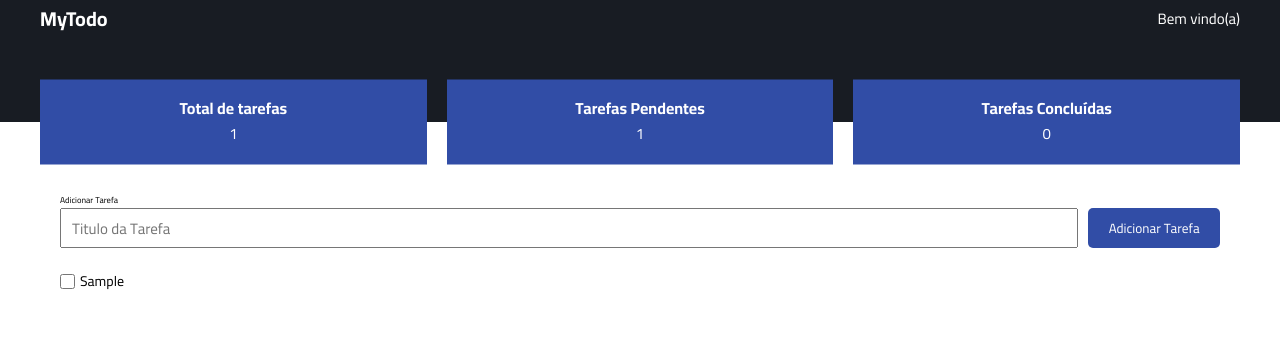
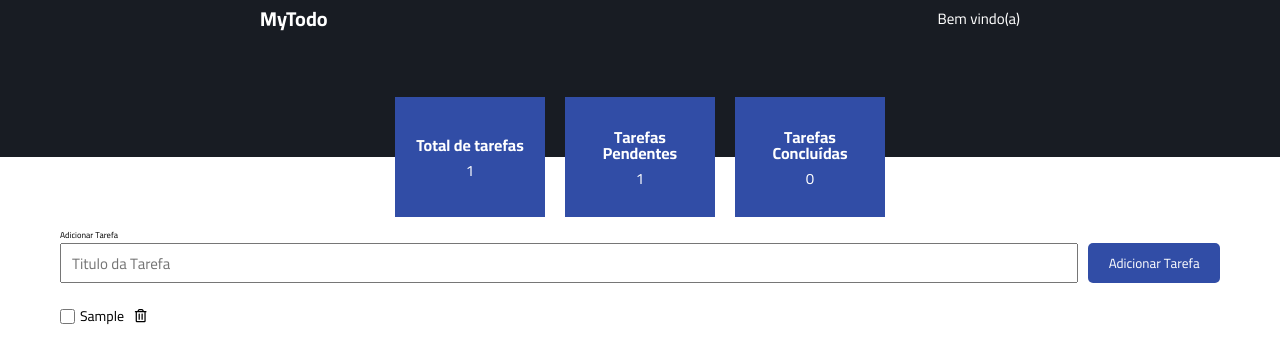
Before and after one commit to devbrunogomes/todo-list, a React (Create React App) app: page / in a window 1280 px wide. Both pictures are taken after typing "Sample" into the empty fields and a click on the button "Adicionar Tarefa". Shown: the top 362 px of the page. Built offline with nearby package versions, Linux system fonts and the light colour scheme.

Commit message:
header style was updated and remove button added on task element

```diff
--- a/package.json
+++ b/package.json
@@ -12,6 +12,7 @@
     "@types/react-dom": "^18.2.19",
     "react": "^18.2.0",
     "react-dom": "^18.2.0",
+    "react-icons": "^5.0.1",
     "react-scripts": "5.0.1",
     "sass": "^1.70.0",
     "typescript": "^4.9.5",
--- a/src/components/Header/styles.module.scss
+++ b/src/components/Header/styles.module.scss
@@ -4,7 +4,7 @@
 }
 
 .container {
-  max-width: 1240px;
+  max-width: 80rem;
   padding: 0 2rem;
   margin: 0 auto;
 
@@ -21,6 +21,7 @@
   div:last-child {
     display: flex;
     align-items: center;
+    justify-content: center;
     gap: 2rem;
 
     transform: translateY(50%);
--- a/src/components/StatsCard/styles.module.scss
+++ b/src/components/StatsCard/styles.module.scss
@@ -2,13 +2,19 @@
   background-color: #314da6;
   color: white;
   width: 100%;
+  max-width: 15rem;
+  min-height: 12rem;
   padding: 2rem;
-  text-align: center;
+  display: flex;
+  flex-direction: column;
+  align-items: center;
+  justify-content: center;
 
   h2 {
     font-size: 1.6rem;
     margin-bottom: 1rem;
     line-height: 1;
+    text-align: center;
   }
 
   span {
--- a/src/components/Tasks/Tasks.tsx
+++ b/src/components/Tasks/Tasks.tsx
@@ -1,6 +1,7 @@
 import { FormEvent, useContext, useEffect, useState } from "react";
 import styles from "./styles.module.scss";
 import { TasksContext } from "../../context/TasksContext";
+import { FaRegTrashAlt } from "react-icons/fa";
 
 //Crio a interface que será o modelo do meu array do meu useState que pegará as tarefas
 
@@ -9,7 +10,7 @@ export const Tasks: React.FC = () => {
   //Estado para pegar o titulo das tarefas
   const [taskTitle, setTaskTitle] = useState("");
 
-  const { tasks, setTasks} = useContext(TasksContext)
+  const { tasks, setTasks } = useContext(TasksContext);
 
   //--------------------------------------------------------------
 
@@ -38,6 +39,21 @@ export const Tasks: React.FC = () => {
 
     //Pra limpar o input após adicionar a tarefa
     setTaskTitle("");
+  }
+  //--------------------------------------------------------------
+  function handleToggleTaskStatus(taskId: number) {
+    const newTasks = tasks.map((task) => {
+      if (taskId === task.id) {
+        return {
+          ...task,
+          done: !task.done,
+        };
+      }
+
+      return task;
+    });
+
+    setTasks(newTasks);
   }
 
   //--------------------------------------------------------------
@@ -71,8 +87,23 @@ export const Tasks: React.FC = () => {
           return (
             //Cada elemento deve ter uma chave key unica, por isso usa-se o task.id, já que ele sempre tem um número único. E se usa sempre no 1o elemento retornado
             <li key={task.id}>
-              <input type="checkbox" id={`task-${task.id}`} />
-              <label htmlFor={`task-${task.id}`}>{task.title}</label>
+              {/* obs: Ao contrario do evento do submit, aqui eu passo uma arrow function, pq a minha função tem um parametro, se eu fosse escrever apenas o nome da função, iria dar erro pq ela precisa de um parametro. E se eu apenas usasse o nome com o parametro eu estaria passando uma chamada de funcao, e nao uma funcao. E o onChange espera uma função. */}
+              <input
+                type="checkbox"
+                id={`task-${task.id}`}
+                onChange={() => {
+                  handleToggleTaskStatus(task.id);
+                }}
+              />
+              <label
+                htmlFor={`task-${task.id}`}
+                className={task.done ? styles.done : ""}
+              >
+                {task.title}
+                <button>
+                  <FaRegTrashAlt />
+                </button>
+              </label>
             </li>
           );
         })}
--- a/src/components/Tasks/styles.module.scss
+++ b/src/components/Tasks/styles.module.scss
@@ -50,8 +50,23 @@
       }
 
       label {
+        display: flex;
+        align-items: center;
+        justify-content: center;
+        gap: 1rem;
         font-size: 1.4rem;
+
+        button {
+          background: none;
+          border: none;
+          cursor: pointer;
+          transform: translateY(0.2rem);
+        }
       }
     }
   }
 }
+
+.done {
+  text-decoration: line-through;
+}
```
Also changed, not shown: 1 other file (tests, documents, lock files or other folders).
